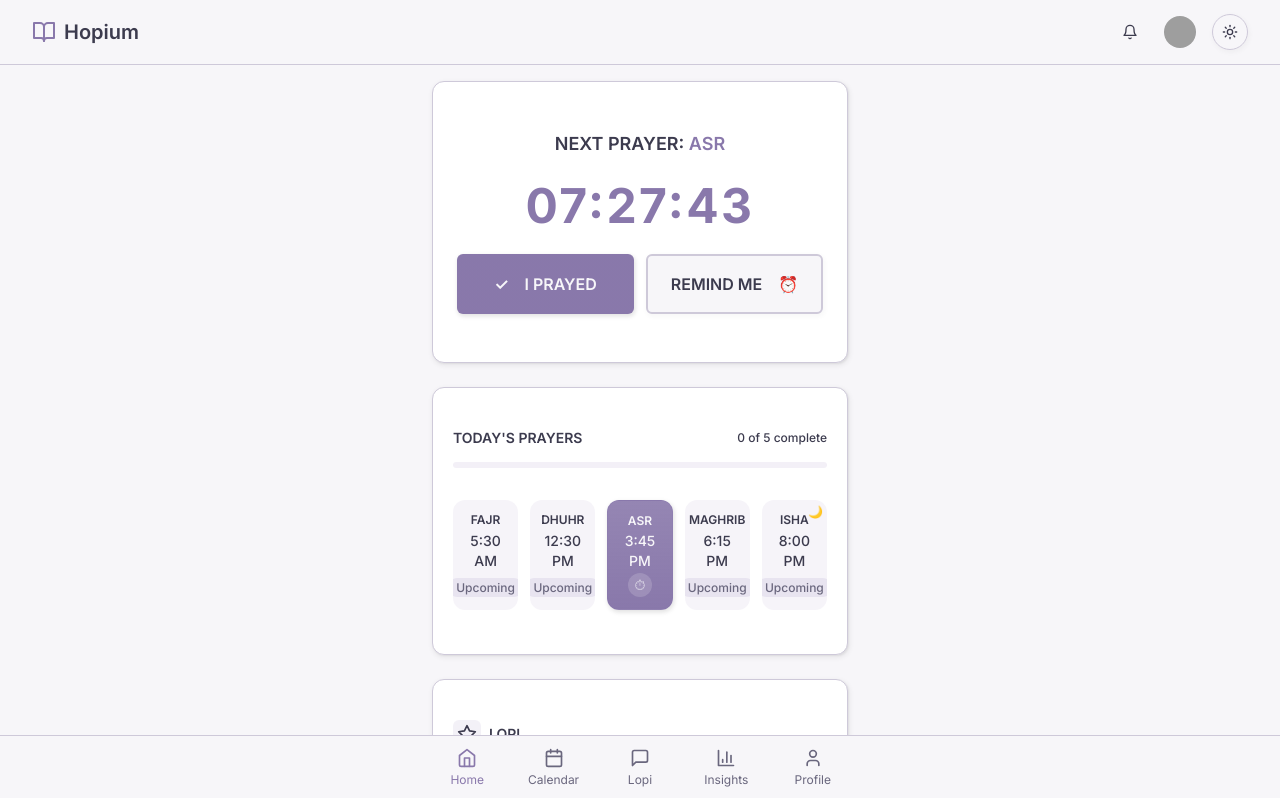
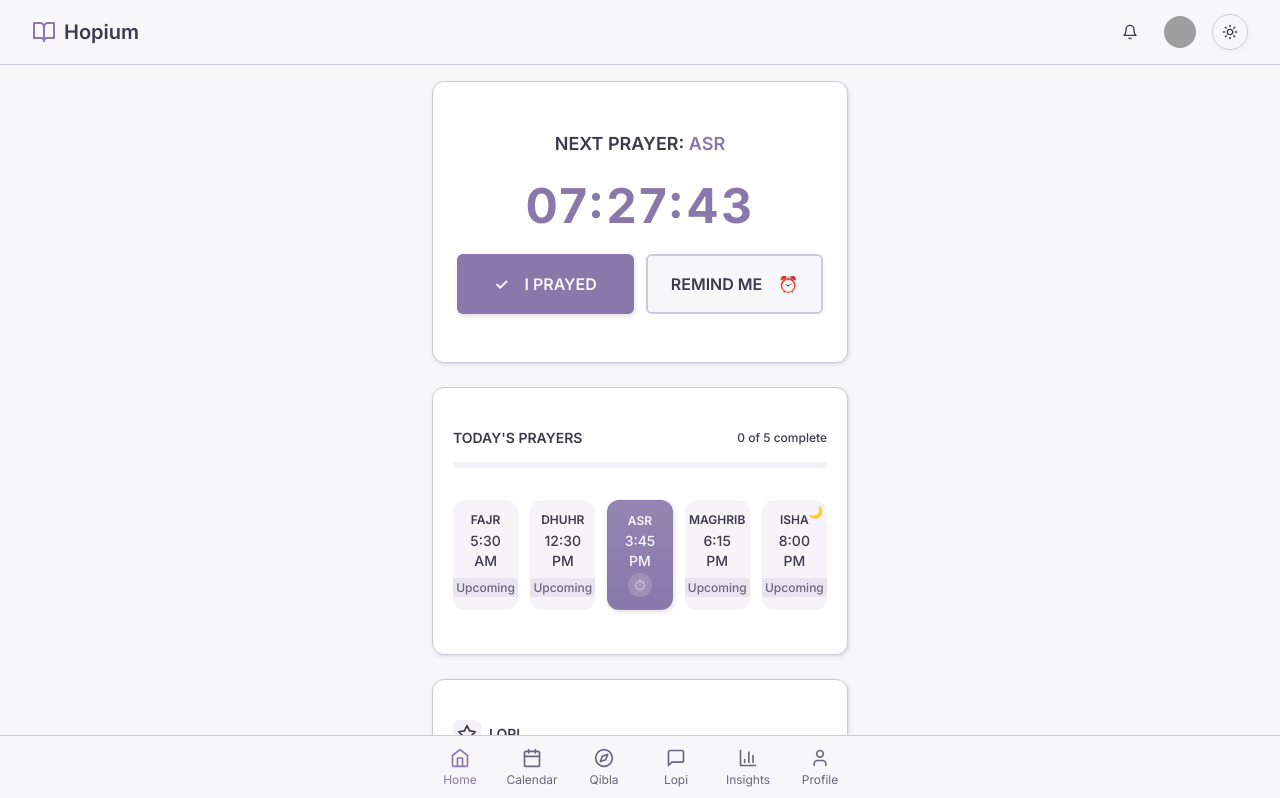
Before and after one commit to JoodasCode/hopium-prayer-app, a Next.js app: page / in a window 1280 px wide. Shown: the top 798 px of the page. Built offline with nearby package versions, Linux system fonts and the light colour scheme; grey boxes are pictures that could not be loaded.

Commit message:
Add Qibla Finder to bottom navigation and fix import paths

```diff
--- a/src/app/qibla/page.tsx
+++ b/src/app/qibla/page.tsx
@@ -12,7 +12,7 @@ import { Tabs, TabsContent, TabsList, TabsTrigger } from '@/components/ui/tabs';
 import { Switch } from '@/components/ui/switch';
 import { Slider } from '@/components/ui/slider';
 import { Badge } from '@/components/ui/badge';
-import { BottomNav } from '@/components/layout/BottomNav';
+import BottomNav from '@/components/shared/BottomNav';
 
 export default function QiblaFinderPage() {
   // State for qibla direction (in degrees from north)
--- a/src/components/shared/BottomNav.tsx
+++ b/src/components/shared/BottomNav.tsx
@@ -2,7 +2,7 @@
 
 import Link from 'next/link';
 import { usePathname } from 'next/navigation';
-import { Home, Calendar, User, MessageSquare, BarChart3 } from 'lucide-react';
+import { Home, Calendar, User, MessageSquare, BarChart3, Compass } from 'lucide-react';
 
 export default function BottomNav() {
   const pathname = usePathname();
@@ -10,6 +10,7 @@ export default function BottomNav() {
   const navItems = [
     { name: 'Home', href: '/', icon: Home },
     { name: 'Calendar', href: '/calendar', icon: Calendar },
+    { name: 'Qibla', href: '/qibla', icon: Compass },
     { name: 'Lopi', href: '/lopi', icon: MessageSquare },
     { name: 'Insights', href: '/insights', icon: BarChart3 },
     { name: 'Profile', href: '/profile', icon: User },
@@ -25,7 +26,7 @@ export default function BottomNav() {
               <Link
                 key={item.name}
                 href={item.href}
-                className={`flex flex-col items-center justify-center w-1/5 py-1 ${isActive ? 'text-primary' : 'text-muted-foreground'}`}
+                className={`flex flex-col items-center justify-center w-1/6 py-1 ${isActive ? 'text-primary' : 'text-muted-foreground'}`}
               >
                 <item.icon className="h-5 w-5 mb-1" />
                 <span className="text-xs">{item.name}</span>
```
